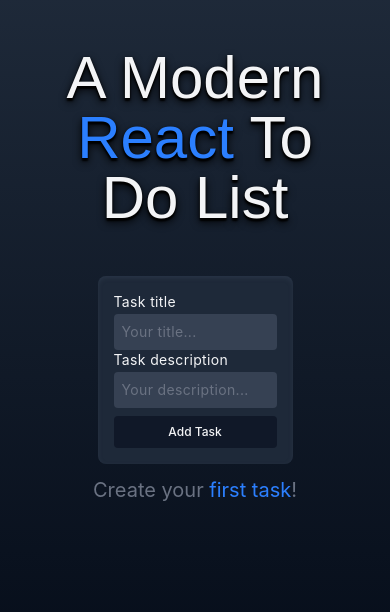
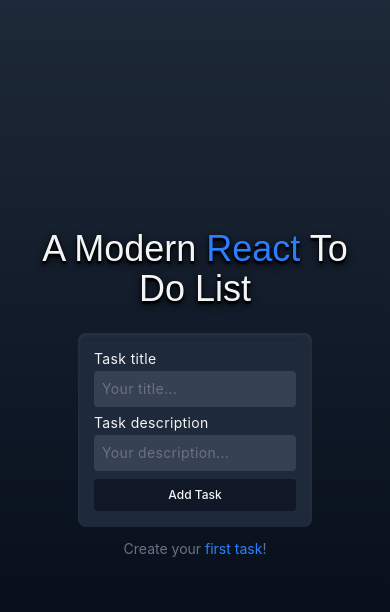
Before and after one commit to Tormyze/react-to-do-list, a React (Vite) app: page / in a window 390 px wide. Shown: the top 612 px of the page. Built offline with nearby package versions, Linux system fonts and the light colour scheme; a web font is replaced by a local one.

Commit message:
fix: screen size responsiveness

```diff
--- a/src/App.jsx
+++ b/src/App.jsx
@@ -51,8 +51,8 @@
   }, [tasks])
 
   return (
-    <div className="w-full min-h-screen space-y-12 py-12 bg-linear-to-b from-gray-800 to-gray-950 flex flex-col items-center text-gray-100">
-      <h1 className="text-6xl text-center font-medium font-stack text-shadow-lg text-shadow-black hover:cursor-default px-10">
+    <div className="w-full min-h-screen bg-linear-to-b from-gray-800 to-gray-950 flex flex-col justify-center items-center text-gray-100 md:justify-start md:py-12">
+      <h1 className="text-4xl md:text-5xl lg:text-6xl text-center font-medium font-stack text-shadow-lg text-shadow-black hover:cursor-default py-6 px-10 md:pb-10">
         A Modern <span className="text-blue-500">React</span> To
         Do List
       </h1>
@@ -74,7 +74,7 @@
             </p>
           </>
         ) : (
-          <p className="text-xl mt-1 text-gray-500 hover:cursor-default">Create your <span className="text-blue-500">first task</span>!</p>
+          <p className="text-sm md:text-xl mt-1 text-gray-500 hover:cursor-default">Create your <span className="text-blue-500">first task</span>!</p>
         )}
       </div>
     </div>
--- a/src/components/AddTask.jsx
+++ b/src/components/AddTask.jsx
@@ -20,8 +20,8 @@
   }
 
   return (
-    <fieldset onKeyDown={(e) => e.key == 'Enter' && handleAddTask()} className="w-1/2 space-y-2 bg-gray-800 rounded-lg p-4 inset-shadow-sm inset-shadow-gray-700/50">
-      <FocusScope.Root trapped loop>
+    <fieldset onKeyDown={(e) => e.key == 'Enter' && handleAddTask()} className="w-3/5 lg:w-1/2 space-y-2 bg-gray-800 rounded-lg p-4 inset-shadow-sm inset-shadow-gray-700/50">
+      <FocusScope.Root trapped loop className="space-y-1.5">
         <label htmlFor="title" className="text-sm tracking-wide block mb-0.5">Task title</label>
         <input id="title" type="text" placeholder="Your title..." required autoFocus className={`${inputStyle}`} value={title} onChange={(e) => setTitle(e.target.value)} />
         <label htmlFor="desc" className="text-sm tracking-wide block mb-0.5">Task description</label>
--- a/src/components/TaskList.jsx
+++ b/src/components/TaskList.jsx
@@ -2,7 +2,7 @@
 
 function TaskList({ tasks, onTaskClick, onDetailsClick, onDeleteClick }) {
   return (
-    <ul className="w-1/2 space-y-2 bg-gray-800 rounded-lg p-4 inset-shadow-sm inset-shadow-gray-700/50">
+    <ul className="w-3/5 lg:w-1/2 space-y-2 bg-gray-800 rounded-lg p-4 inset-shadow-sm inset-shadow-gray-700/50">
       {tasks.map((task) => (
         <li key={task.id} className="group">
           <div onContextMenu={(e) => e.preventDefault()} onClick={(e) => e.ctrlKey && onDeleteClick(task.id)} className='flex justify-between'>
```
